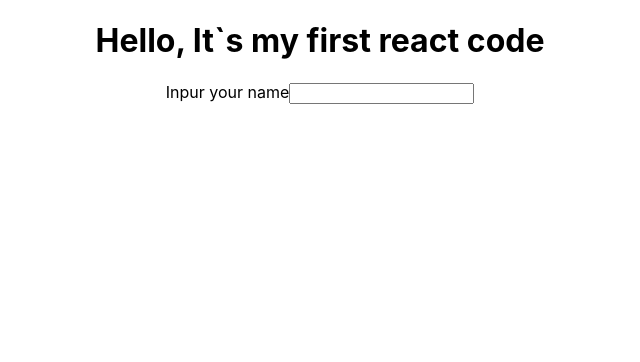
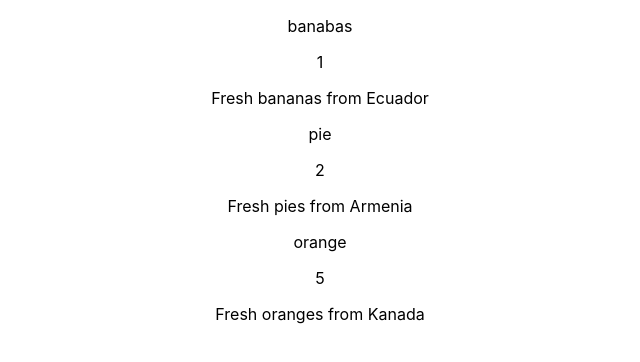
Before and after one commit to sirarpivardapetyan/todo-list, a React (Create React App) app: page / in a window 1280 px wide. Shown: the top 362 px of the page, without its empty margins (320-960 px from the left). Built offline with nearby package versions, Linux system fonts and the light colour scheme.

Commit message:
lesson61

```diff
--- a/src/App.js
+++ b/src/App.js
@@ -1,13 +1,40 @@
 import React from "react";
-import Hello from "../src/components/Hello.jsx";
-import {Button} from "../src/components/Button";
 import "./App.css";
+import Product from "./components/Product";
 
 const App = () => {
+  let products = [
+    {
+      name: "banabas",
+      price: "1",
+      description: "Fresh bananas from Ecuador",
+    },
+
+    {
+      name: "pie",
+      price: "2",
+      description: "Fresh pies from Armenia",
+    },
+    {
+      name: "orange",
+      price: "5",
+      description: "Fresh oranges from Kanada",
+    },
+  ];
+  const productComponents = products.map((product)=>{
+    return (
+      <Product
+      key={product.name}
+      name={product.name}
+      price={product.price}
+      description={product.description}
+      />
+    )
+  });
+  console.log(productComponents)
   return (
     <div className="App">
-      <Hello title="Hello, It`s my first react code"/>
-      <Button text = "My name is Jhon"/>
+      {productComponents}
     </div>
   );
 };
--- a/src/components/Button.jsx
+++ /dev/null
@@ -1,10 +0,0 @@
-const Button = () => {
-  return (
-    <div>
-      <label htmlFor="name">Inpur your name</label>
-      <input type="text" htmlFor="name" />
-    </div>
-  );
-};
-
-export { Button };
--- /dev/null
+++ b/src/components/Description.jsx
@@ -0,0 +1,13 @@
+import { Component } from "react";
+
+class Description extends Component{
+
+    render(){
+        const {text} = this.props;
+        return (
+          <p>{text}</p>
+            );
+    }
+}
+
+export default Description;
--- a/src/components/Hello.jsx
+++ /dev/null
@@ -1,8 +0,0 @@
-import React from "react";
-
-const Hello = (props) => {
-  const { title } = props;
-  return <h1>{title}</h1>;
-};
-
-export default Hello;
--- /dev/null
+++ b/src/components/Name.jsx
@@ -0,0 +1,13 @@
+import { Component } from "react";
+
+class Name extends Component{
+
+    render(){
+        const {text} = this.props;
+        return (
+          <p>{text}</p>
+            );
+    }
+}
+
+export default Name;
--- /dev/null
+++ b/src/components/Price.jsx
@@ -0,0 +1,13 @@
+import { Component } from "react";
+
+class Price extends Component{
+
+    render(){
+        const {text} = this.props;
+        return (
+          <p>{text}</p>
+            );
+    }
+}
+
+export default Price;
--- /dev/null
+++ b/src/components/Product.jsx
@@ -0,0 +1,19 @@
+import { Component } from "react";
+import Price from "./Price";
+import Name from "./Name";
+import Description from "./Description";
+
+class Product extends Component {
+  render() {
+    const { name, price, description } = this.props;
+    return (
+      <div>
+        <Name text={name} />
+        <Price text={price} />
+        <Description text={description} />
+      </div>
+    );
+  }
+}
+
+export default Product;
```
